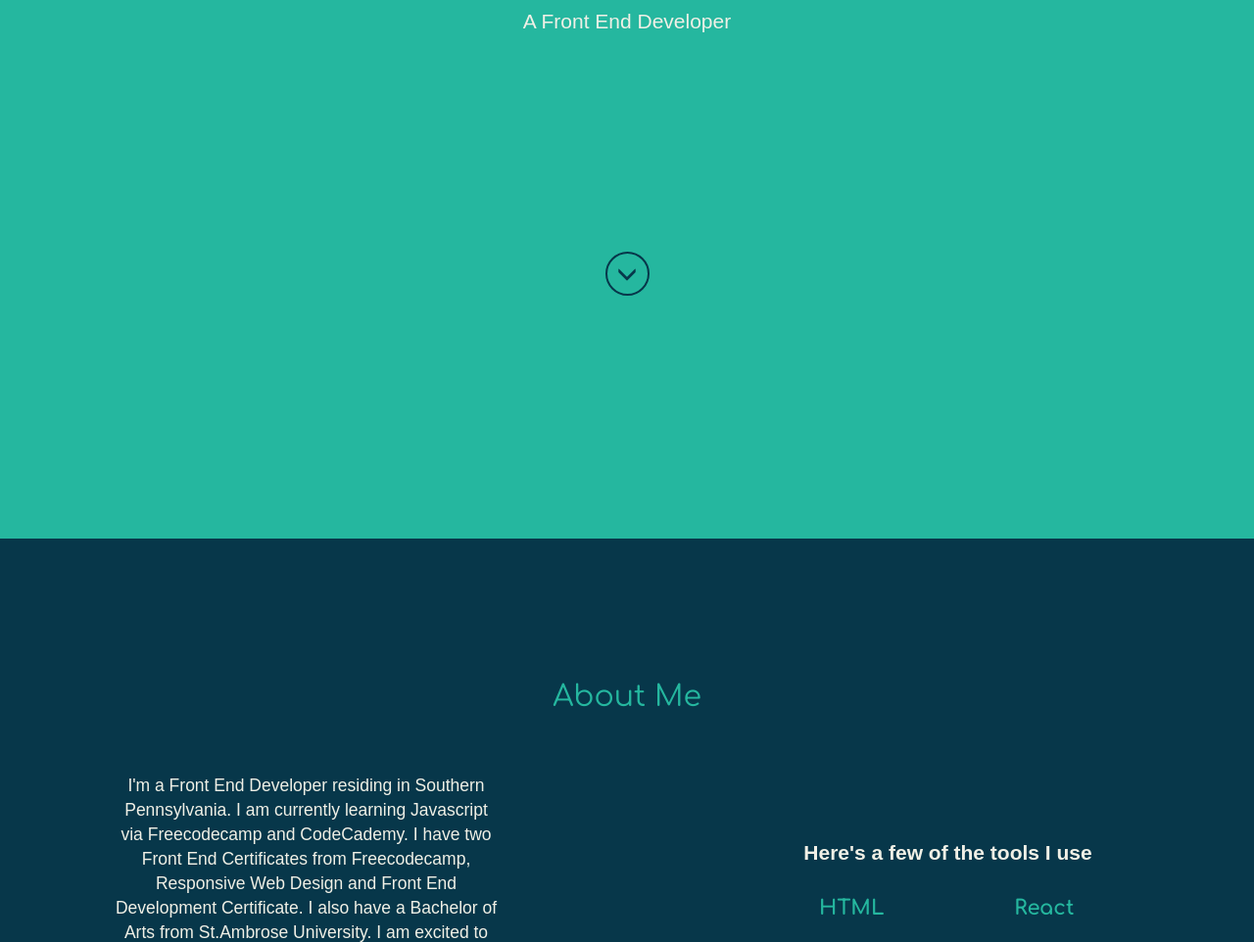
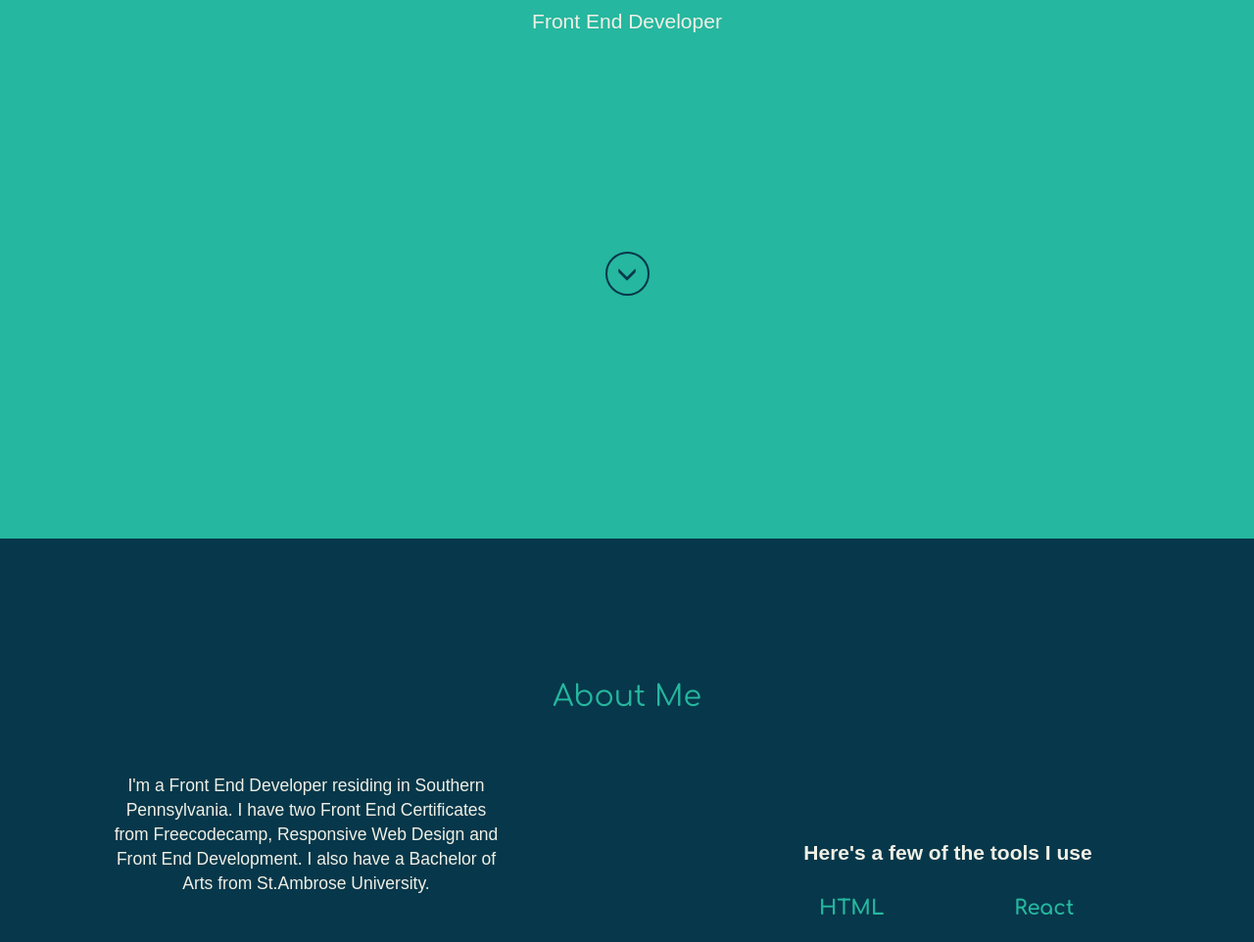
Before and after one commit to akmill85/akmill85.github.io, a plain HTML site: page index.html in a window 1280 px wide. Shown: the part 310-1272 px from the top of the page at 98% size. Drawn offline with nearby package versions, Linux system fonts and the light colour scheme; some packages are replaced by stand-ins of ours; a script that the page names is missing; a web font is replaced by a local one.

Commit message:
Added files via upload
Updated HTML page

```diff
--- a/index.html
+++ b/index.html
@@ -2,7 +2,7 @@
 <html lang="en" >
 <head>
   <meta charset="UTF-8">
-  <title>CodePen - Amanda&#39;s Personal Portfolio</title>
+  <title>CodePen - Amandas Personal Portfolio</title>
   <meta charset="utf-8">
 <meta http-equiv="X-UA-Compatible" content="IE=edge"><meta name="viewport" content="width=device-width, initial-scale=1">
 <meta name="description" content="">
@@ -44,7 +44,7 @@
           <div class="row">
             <div class="col-xs-12 headline">
               <h1 class="text-center">Hi, I'm Amanda</h1>
-              <p class="lead text-center">A Front End Developer</p>
+              <p class="lead text-center">Front End Developer</p>
             </div>
           </div>
           <div class="row">
@@ -60,7 +60,7 @@
         <h2 class="text-center">About Me</h2>
         <div class="row">
           <div class="col-md-6 text-center about-info">
-            <p class="text-center">I'm a Front End Developer residing in Southern Pennsylvania. I am currently learning Javascript via Freecodecamp and CodeCademy. I have two Front End Certificates from Freecodecamp, Responsive Web Design and Front End Development Certificate. I also have a Bachelor of Arts from St.Ambrose University. I am excited to apply my knowledge of Front End Development and put them to good use and long term become a Full Stack Developer</p>
+            <p class="text-center">I'm a Front End Developer residing in Southern Pennsylvania. I have two Front End Certificates from Freecodecamp, Responsive Web Design and Front End Development. I also have a Bachelor of Arts from St.Ambrose University.</p>
           </div>
           <div class="col-md-6 about-tools">
             <p class="text-center">Here's a few of the tools I use</p>
@@ -158,7 +158,7 @@
           <p>Find me on:</p>
           <ul class="centered">
             <a href="https://www.https://www.linkedin.com/in/amanda-miller-a05213132/"><li><i class="fa fa-linkedin-square"></i> LinkedIn</li></a>
-            <a href="https://github.com"><li><i class="fa fa-github"></i> Github</li></a>
+            <a href="https://github.com/akmill85"><li><i class="fa fa-github"></i> Github</li></a>
             </ul>
         </p>
 
```
